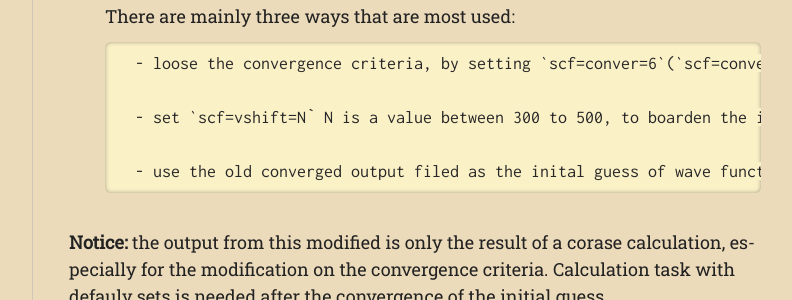
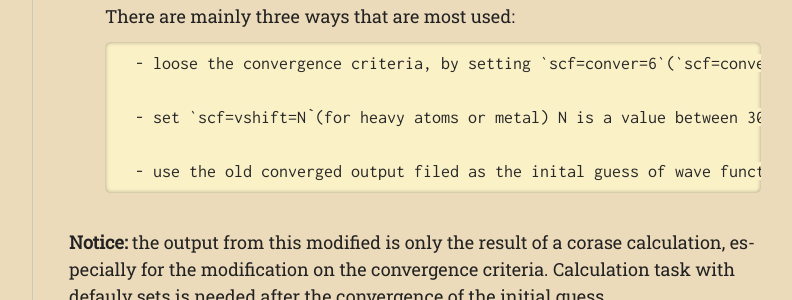
Before and after one commit to liangguangyii/liangguangyii.github.io, a Jekyll site: the page built from _posts/2023-11-24-note-for-gaussian.md, in a window 1280 px wide. Shown: the part 2250-2550 px from the top of the page, without its empty margins (357-1149 px from the left). Built offline with Jekyll 4.4.1, drawn with Linux system fonts in a browser that asks for light colours; nearby versions of some CDN libraries; some web fonts are replaced.

Commit message:
modified gaussian.md

```diff
--- a/_posts/2023-11-24-note-for-gaussian.md
+++ b/_posts/2023-11-24-note-for-gaussian.md
@@ -65,7 +65,7 @@ Here `Maximum Force` and `RMS Force` are the maximum and root-mean-square of the
 
         - loose the convergence criteria, by setting `scf=conver=6`(`scf=conver=8` is the default value), together with `IOp(7/127=-99) IOp(8/117=-99)` to avoid the error of the SCF procedure.
 
-        - set `scf=vshift=N` N is a value between 300 to 500, to boarden the interval between LUMO and HOMO, without changing the final result.
+        - set `scf=vshift=N`(for heavy atoms or metal) N is a value between 300 to 500, to boarden the interval between LUMO and HOMO, without changing the final result.
 
         - use the old converged output filed as the inital guess of wave function, by setting the correct chk file path and `guess=read`.
 
```
